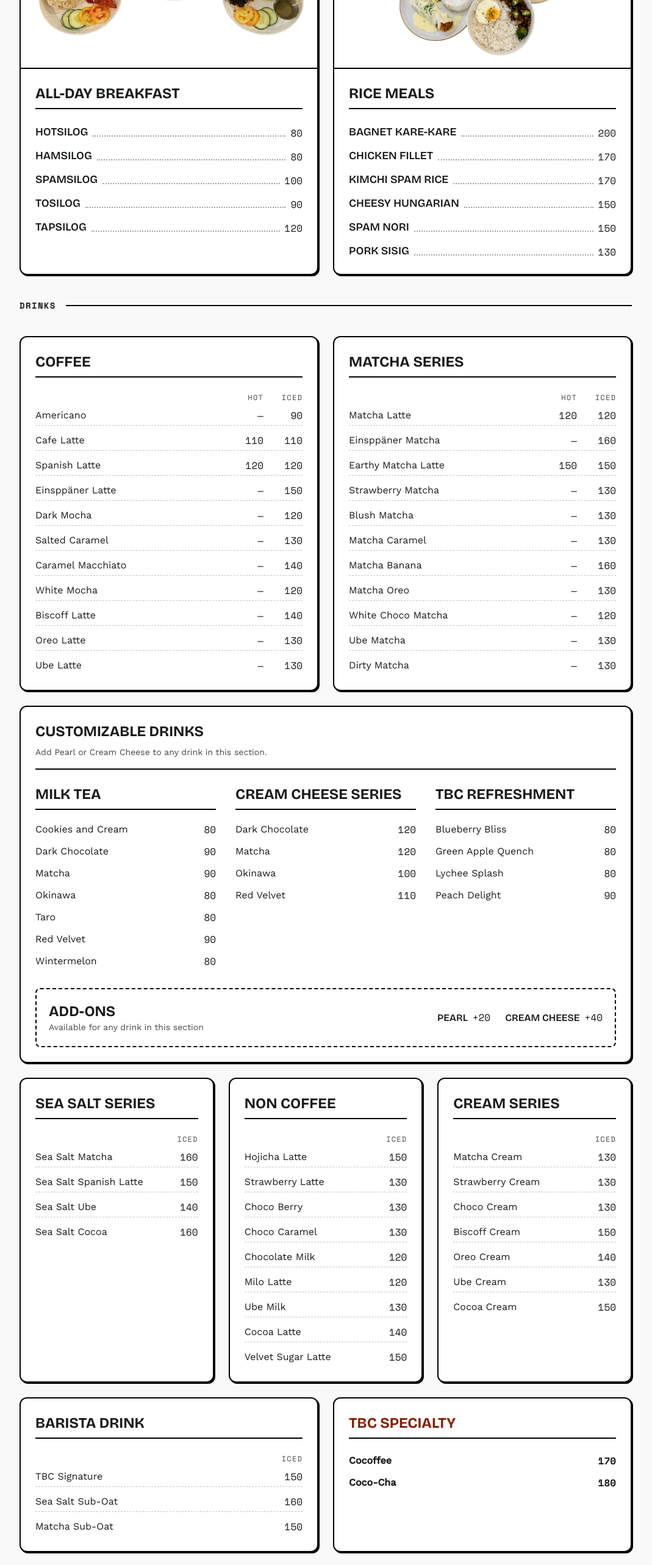
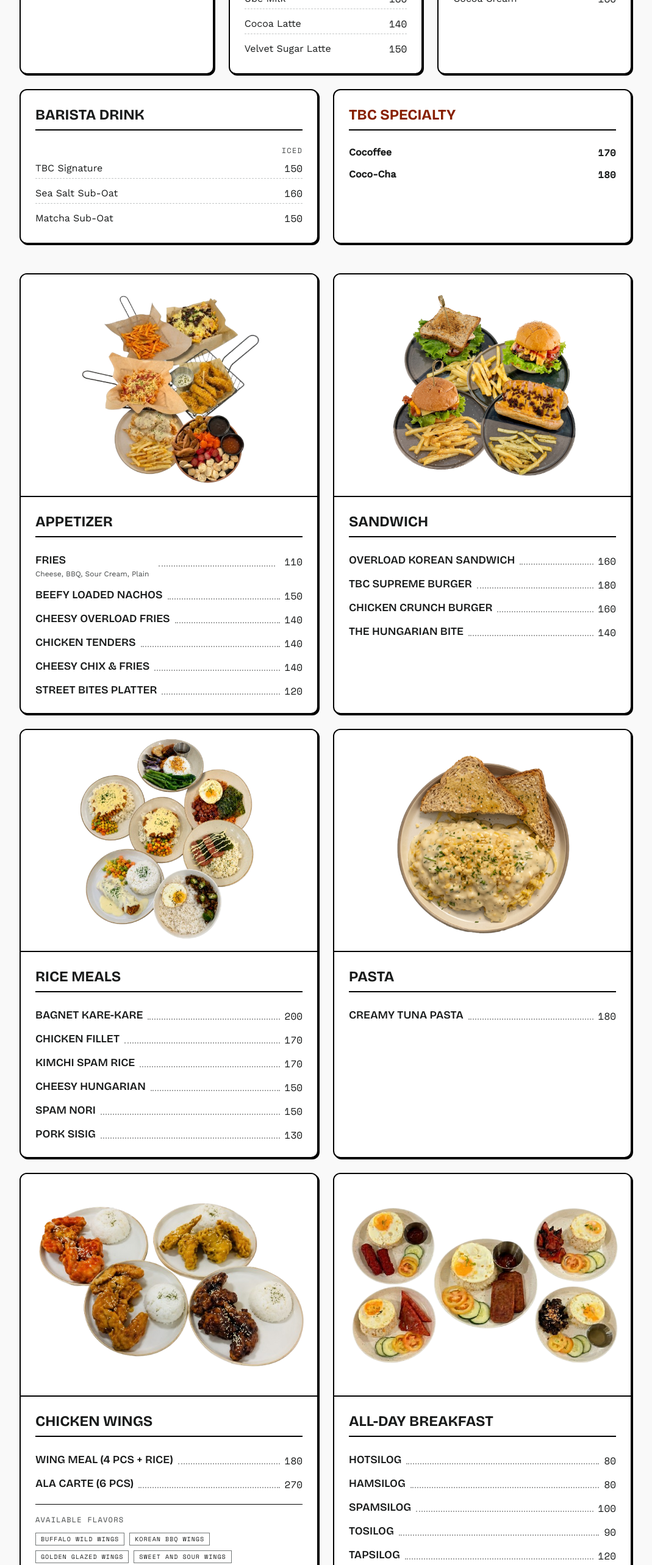
Before and after one commit to JericNisperos/tbc-website, a Next.js app: page / in a window 1280 px wide. Shown: the part 2440-5006 px from the top of the page at 61% size, without its empty margins (106-1175 px from the left). Built offline with nearby package versions, Linux system fonts and the light colour scheme.

Commit message:
reordered

```diff
--- a/app/page.js
+++ b/app/page.js
@@ -86,88 +86,7 @@ export default function Home() {
           </div>
         </header>
 
-        {/* ——— FOOD ——— */}
-        {/* <SectionDivider label="Food" /> */}
-
-        <div className="grid grid-cols-1 md:grid-cols-2 gap-6 items-stretch">
-          {/* Col 1 — Sandwich + Chicken Wings */}
-          <div className="flex flex-col gap-6 h-full">
-            <Card title="Sandwich" image="/assets/images/sandwiches.png">
-              <ItemList items={SANDWICH} />
-            </Card>
-
-            <Card title="Chicken Wings" image="/assets/images/wings.png">
-              <div className="space-y-3 mb-5">
-                <Item name="Wing Meal (4 pcs + Rice)" price="180" />
-                <Item name="Ala Carte (6 pcs)" price="270" />
-              </div>
-              <div className="border-t border-primary pt-4">
-                <div className="font-mono text-[12px] uppercase tracking-widest text-on-surface-variant mb-3">
-                  Available Flavors
-                </div>
-                <div className="flex flex-wrap gap-2">
-                  {WING_FLAVORS.map((flavor) => (
-                    <span
-                      key={flavor}
-                      className="font-mono text-[10px] border border-outline px-2 py-0.5 uppercase tracking-widest"
-                    >
-                      {flavor}
-                    </span>
-                  ))}
-                </div>
-              </div>
-            </Card>
-          </div>
-
-          {/* Col 2 — Pasta + Appetizer */}
-          <div className="flex flex-col gap-6 h-full">
-            <Card title="Pasta" image="/assets/images/pasta.png">
-              <ItemList items={PASTA} />
-            </Card>
-
-            <Card
-              title="Appetizer"
-              image="/assets/images/appetizers.png"
-              className="flex-1"
-            >
-              <div className="space-y-3">
-                <ItemWithDescription
-                  name="Fries"
-                  description="Cheese, BBQ, Sour Cream, Plain"
-                  price="110"
-                />
-                <ItemList items={APPETIZER_REST} />
-              </div>
-            </Card>
-          </div>
-
-          {/* Row 2 — Breakfast | Rice Meals */}
-          <Card
-            title="All-Day Breakfast"
-            className="h-full"
-            image="/assets/images/breakfast.png"
-          >
-            <ItemList items={ALL_DAY_BREAKFAST} />
-          </Card>
-
-          <Card
-            title="Rice Meals"
-            className="h-full"
-            image="/assets/images/ricemeals.png"
-          >
-            <div className="space-y-3">
-              <Item name="Bagnet Kare-Kare" price="200" />
-              <Item name="Chicken Fillet" price="170" />
-              <Item name="Kimchi Spam Rice" price="170" />
-              <Item name="Cheesy Hungarian" price="150" />
-              <Item name="Spam Nori" price="150" />
-              <Item name="Pork Sisig" price="130" />
-            </div>
-          </Card>
-        </div>
-
         {/* ——— DRINKS ——— */}
-        <SectionDivider label="Drinks" />
 
         {/* Row 1 — Headliners: Coffee | Matcha Series */}
         <div className="grid grid-cols-1 md:grid-cols-2 gap-6 items-stretch mb-6">
@@ -251,13 +170,98 @@ export default function Home() {
         </div>
 
         {/* Row 4 — Barista | TBC Specialty (white, sienna title) */}
-        <div className="grid grid-cols-1 md:grid-cols-2 gap-6 items-stretch">
+        <div className="grid grid-cols-1 md:grid-cols-2 gap-6 items-stretch mb-12">
           <DrinkCard title="Barista Drink" className="h-full">
             <IcedTable items={BARISTA} />
           </DrinkCard>
           <DrinkCard title="TBC Specialty" className="h-full" titleAccent>
             <PriceList items={TBC_SPECIALTY} bold />
           </DrinkCard>
+        </div>
+
+        {/* ——— FOOD ——— */}
+        {/* Order: Appetizer · Sandwich · Rice Meals · Pasta · Wings · All-Day Breakfast */}
+
+        <div className="grid grid-cols-1 md:grid-cols-2 gap-6 items-stretch">
+          <Card
+            title="Appetizer"
+            className="h-full"
+            image="/assets/images/appetizers.png"
+          >
+            <div className="space-y-3">
+              <ItemWithDescription
+                name="Fries"
+                description="Cheese, BBQ, Sour Cream, Plain"
+                price="110"
+              />
+              <ItemList items={APPETIZER_REST} />
+            </div>
+          </Card>
+
+          <Card
+            title="Sandwich"
+            className="h-full"
+            image="/assets/images/sandwiches.png"
+          >
+            <ItemList items={SANDWICH} />
+          </Card>
+
+          <Card
+            title="Rice Meals"
+            className="h-full"
+            image="/assets/images/ricemeals.png"
+          >
+            <div className="space-y-3">
+              <Item name="Bagnet Kare-Kare" price="200" />
+              <Item name="Chicken Fillet" price="170" />
+              <Item name="Kimchi Spam Rice" price="170" />
+              <Item name="Cheesy Hungarian" price="150" />
+              <Item name="Spam Nori" price="150" />
+              <Item name="Pork Sisig" price="130" />
+            </div>
+          </Card>
+
+          <Card
+            title="Pasta"
+            className="h-full"
+            image="/assets/images/pasta.png"
+          >
+            <ItemList items={PASTA} />
+          </Card>
+
+          <Card
+            title="Chicken Wings"
+            className="h-full"
+            image="/assets/images/wings.png"
+          >
+            <div className="space-y-3 mb-5">
+              <Item name="Wing Meal (4 pcs + Rice)" price="180" />
+              <Item name="Ala Carte (6 pcs)" price="270" />
+            </div>
+            <div className="border-t border-primary pt-4">
+              <div className="font-mono text-[12px] uppercase tracking-widest text-on-surface-variant mb-3">
+                Available Flavors
+              </div>
+              <div className="flex flex-wrap gap-2">
+                {WING_FLAVORS.map((flavor) => (
+                  <span
+                    key={flavor}
+                    className="font-mono text-[10px] border border-outline px-2 py-0.5 uppercase tracking-widest"
+                  >
+                    {flavor}
+                  </span>
+                ))}
+              </div>
+            </div>
+          </Card>
+
+          <Card
+            title="All-Day Breakfast"
+            className="h-full"
+            image="/assets/images/breakfast.png"
+          >
+            <ItemList items={ALL_DAY_BREAKFAST} />
+          </Card>
         </div>
 
         <p className="mt-10 font-mono text-[10px] text-on-surface-variant uppercase tracking-widest text-center">
@@ -419,17 +423,6 @@ const TBC_SPECIALTY = [
 
 /* ——— Building blocks ——— */
 
-function SectionDivider({ label }) {
-  return (
-    <div className="flex items-center gap-4 my-10 first:mt-0">
-      <span className="font-mono text-label-caps uppercase tracking-widest">
-        {label}
-      </span>
-      <div className="flex-1 border-t-2 border-primary" />
-    </div>
-  );
-}
-
 function Card({ title, children, className = "", image }) {
   return (
     <section
```
